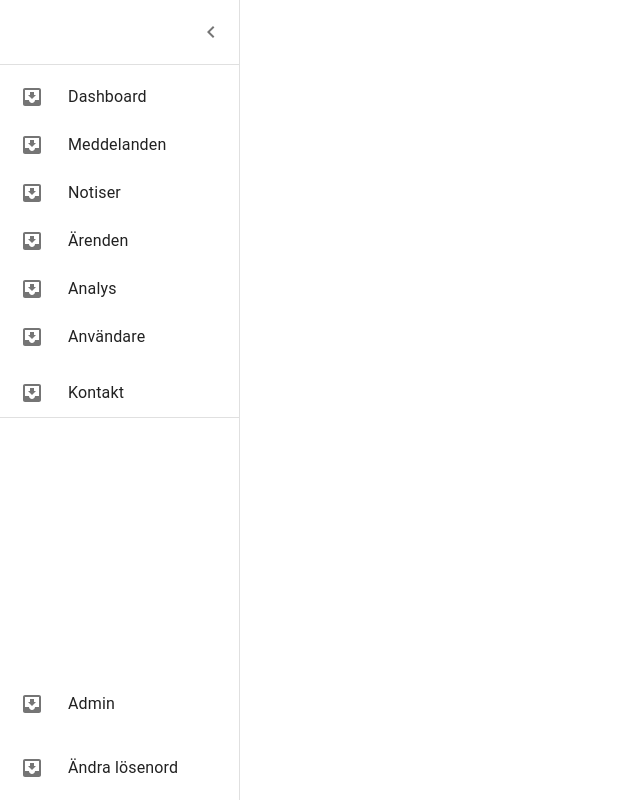
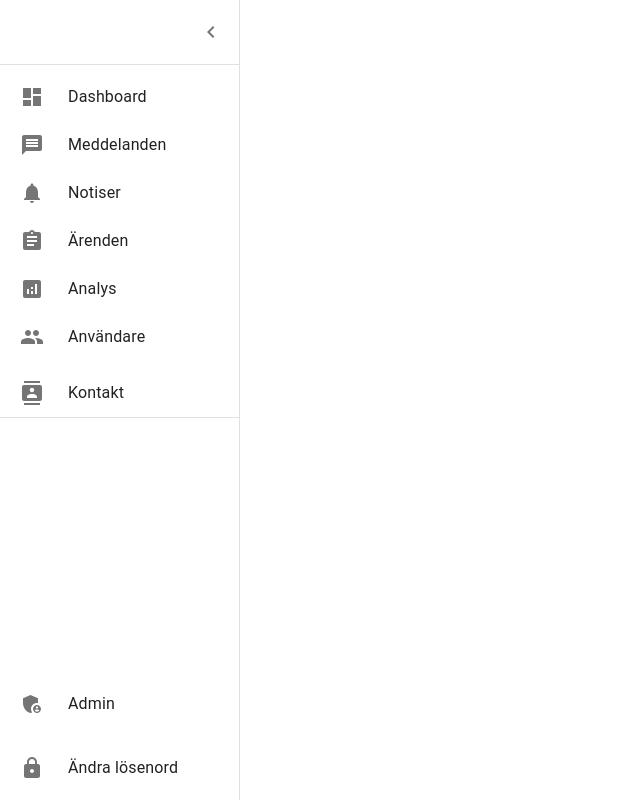
Before and after one commit to Edrin-A/CRM-system, a React (Vite) app in the folder client/: page /dashboard in a window 1280 px wide. Shown: the whole page, without its empty margins (0-640 px from the left). Built offline with nearby package versions, Linux system fonts and the light colour scheme; no server answers.

Commit message:
ändringar

```diff
--- a/client/src/Components/Dashboard.jsx
+++ b/client/src/Components/Dashboard.jsx
@@ -12,12 +12,22 @@ import ListItem from '@mui/material/ListItem';
 import ListItemButton from '@mui/material/ListItemButton';
 import ListItemIcon from '@mui/material/ListItemIcon';
 import ListItemText from '@mui/material/ListItemText';
-import InboxIcon from '@mui/icons-material/MoveToInbox';
+import DashboardIcon from '@mui/icons-material/Dashboard';
+import MessageIcon from '@mui/icons-material/Message';
+import NotificationsIcon from '@mui/icons-material/Notifications';
+import AssignmentIcon from '@mui/icons-material/Assignment';
+import AnalyticsIcon from '@mui/icons-material/Analytics';
+import PeopleIcon from '@mui/icons-material/People';
+import ContactsIcon from '@mui/icons-material/Contacts';
+import AdminPanelSettingsIcon from '@mui/icons-material/AdminPanelSettings';
+import LockIcon from '@mui/icons-material/Lock';
 import { useNavigate } from 'react-router-dom';
 import Navbar from './Navbar';
 
+// Konstanter
 const drawerWidth = 240;
 
+// Mixins för drawer-stilar
 const openedMixin = (theme) => ({
   width: drawerWidth,
   transition: theme.transitions.create('width', {
@@ -39,44 +49,89 @@ const closedMixin = (theme) => ({
   },
 });
 
+// Styled-komponenter
 const DrawerHeader = styled('div')(({ theme }) => ({
   display: 'flex',
   alignItems: 'center',
   justifyContent: 'flex-end',
   padding: theme.spacing(0, 1),
-  // necessary for content to be below app bar
+  // för att få innehållet att vara nedanför app bar
   ...theme.mixins.toolbar,
 }));
 
 const Drawer = styled(MuiDrawer, { shouldForwardProp: (prop) => prop !== 'open' })(
-  ({ theme }) => ({
+  ({ theme, open }) => ({
     width: drawerWidth,
     flexShrink: 0,
     whiteSpace: 'nowrap',
     boxSizing: 'border-box',
-    variants: [
-      {
-        props: ({ open }) => open,
-        style: {
+    ...(open && {
       ...openedMixin(theme),
       '& .MuiDrawer-paper': openedMixin(theme),
-        },
-      },
-      {
-        props: ({ open }) => !open,
-        style: {
+    }),
+    ...(!open && {
       ...closedMixin(theme),
       '& .MuiDrawer-paper': closedMixin(theme),
+    }),
+  }),
+);
+
+// Stilar för menyalternativ
+const getItemButtonStyle = (open) => [
+  {
+    minHeight: 48,
+    px: 2.5,
   },
+  open
+    ? { justifyContent: 'initial' }
+    : { justifyContent: 'center' },
+];
+
+const getItemIconStyle = (open) => [
+  {
+    minWidth: 0,
+    justifyContent: 'center',
   },
-    ],
-  }),
+  open
+    ? { mr: 3 }
+    : { mr: 'auto' },
+];
+
+const getItemTextStyle = (open) => [
+  open
+    ? { opacity: 1 }
+    : { opacity: 0 },
+];
+
+// Menyalternativ
+const getMenuItems = (navigate) => [
+  { text: 'Dashboard', icon: <DashboardIcon />, path: '/homes' },
+  { text: 'Meddelanden', icon: <MessageIcon />, path: '/message' },
+  { text: 'Notiser', icon: <NotificationsIcon />, path: '/notiser' },
+  { text: 'Ärenden', icon: <AssignmentIcon />, path: '/ärenden' },
+  { text: 'Analys', icon: <AnalyticsIcon />, path: '/analys' },
+  { text: 'Användare', icon: <PeopleIcon />, path: '/användare' },
+  { text: 'Kontakt', icon: <ContactsIcon />, path: '/Kontakt' },
+];
+
+// Komponent för ett menyalternativ
+const MenuItem = ({ text, icon, path, open, navigate }) => (
+  <ListItem disablePadding sx={{ display: 'block' }} onClick={() => navigate(path)}>
+    <ListItemButton sx={getItemButtonStyle(open)}>
+      <ListItemIcon sx={getItemIconStyle(open)}>
+        {icon}
+      </ListItemIcon>
+      <ListItemText primary={text} sx={getItemTextStyle(open)} />
+    </ListItemButton>
+  </ListItem>
 );
 
 export default function Dashboard() {
   const theme = useTheme();
   const [open, setOpen] = React.useState(true);
   const navigate = useNavigate();
+
+  const menuItems = getMenuItems(navigate);
 
   return (
     <Box sx={{ display: 'flex' }}>
@@ -89,446 +144,50 @@ export default function Dashboard() {
           </IconButton>
         </DrawerHeader>
         <Divider />
+
         <List>
-          <ListItem disablePadding sx={{ display: 'block' }} onClick={() => navigate('/homes')}>
-            <ListItemButton
-              sx={[
-                {
-                  minHeight: 48,
-                  px: 2.5,
-                },
-                open
-                  ? {
-                    justifyContent: 'initial',
-                  }
-                  : {
-                    justifyContent: 'center',
-                  },
-              ]}
-            >
-              <ListItemIcon
-                sx={[
-                  {
-                    minWidth: 0,
-                    justifyContent: 'center',
-                  },
-                  open
-                    ? {
-                      mr: 3,
-                    }
-                    : {
-                      mr: 'auto',
-                    },
-                ]}
-              >
-                <InboxIcon />
-              </ListItemIcon>
-              <ListItemText
-                primary="Dashboard"
-                sx={[
-                  open
-                    ? {
-                      opacity: 1,
-                    }
-                    : {
-                      opacity: 0,
-                    },
-                ]}
+          {menuItems.slice(0, 6).map((item, index) => (
+            <MenuItem
+              key={index}
+              text={item.text}
+              icon={item.icon}
+              path={item.path}
+              open={open}
+              navigate={navigate}
             />
-            </ListItemButton>
-          </ListItem>
-          <ListItem disablePadding sx={{ display: 'block' }} onClick={() => navigate('/message')}>
-            <ListItemButton
-              sx={[
-                {
-                  minHeight: 48,
-                  px: 2.5,
-                },
-                open
-                  ? {
-                    justifyContent: 'initial',
-                  }
-                  : {
-                    justifyContent: 'center',
-                  },
-              ]}
-            >
-              <ListItemIcon
-                sx={[
-                  {
-                    minWidth: 0,
-                    justifyContent: 'center',
-                  },
-                  open
-                    ? {
-                      mr: 3,
-                    }
-                    : {
-                      mr: 'auto',
-                    },
-                ]}
-              >
-                <InboxIcon />
-              </ListItemIcon>
-              <ListItemText
-                primary="Meddelanden"
-                sx={[
-                  open
-                    ? {
-                      opacity: 1,
-                    }
-                    : {
-                      opacity: 0,
-                    },
-                ]}
-              />
-            </ListItemButton>
-          </ListItem>
-          <ListItem disablePadding sx={{ display: 'block' }} onClick={() => navigate('/notiser')}>
-            <ListItemButton
-              sx={[
-                {
-                  minHeight: 48,
-                  px: 2.5,
-                },
-                open
-                  ? {
-                    justifyContent: 'initial',
-                  }
-                  : {
-                    justifyContent: 'center',
-                  },
-              ]}
-            >
-              <ListItemIcon
-                sx={[
-                  {
-                    minWidth: 0,
-                    justifyContent: 'center',
-                  },
-                  open
-                    ? {
-                      mr: 3,
-                    }
-                    : {
-                      mr: 'auto',
-                    },
-                ]}
-              >
-                <InboxIcon />
-              </ListItemIcon>
-              <ListItemText
-                primary="Notiser"
-                sx={[
-                  open
-                    ? {
-                      opacity: 1,
-                    }
-                    : {
-                      opacity: 0,
-                    },
-                ]}
-              />
-            </ListItemButton>
-          </ListItem>
-          <ListItem disablePadding sx={{ display: 'block' }} onClick={() => navigate('/ärenden')}>
-            <ListItemButton
-              sx={[
-                {
-                  minHeight: 48,
-                  px: 2.5,
-                },
-                open
-                  ? {
-                    justifyContent: 'initial',
-                  }
-                  : {
-                    justifyContent: 'center',
-                  },
-              ]}
-            >
-              <ListItemIcon
-                sx={[
-                  {
-                    minWidth: 0,
-                    justifyContent: 'center',
-                  },
-                  open
-                    ? {
-                      mr: 3,
-                    }
-                    : {
-                      mr: 'auto',
-                    },
-                ]}
-              >
-                <InboxIcon />
-              </ListItemIcon>
-              <ListItemText
-                primary="Ärenden"
-                sx={[
-                  open
-                    ? {
-                      opacity: 1,
-                    }
-                    : {
-                      opacity: 0,
-                    },
-                ]}
-              />
-            </ListItemButton>
-          </ListItem>
-          <ListItem disablePadding sx={{ display: 'block' }} onClick={() => navigate('/analys')}>
-            <ListItemButton
-              sx={[
-                {
-                  minHeight: 48,
-                  px: 2.5,
-                },
-                open
-                  ? {
-                    justifyContent: 'initial',
-                  }
-                  : {
-                    justifyContent: 'center',
-                  },
-              ]}
-            >
-              <ListItemIcon
-                sx={[
-                  {
-                    minWidth: 0,
-                    justifyContent: 'center',
-                  },
-                  open
-                    ? {
-                      mr: 3,
-                    }
-                    : {
-                      mr: 'auto',
-                    },
-                ]}
-              >
-                <InboxIcon />
-              </ListItemIcon>
-              <ListItemText
-                primary="Analys"
-                sx={[
-                  open
-                    ? {
-                      opacity: 1,
-                    }
-                    : {
-                      opacity: 0,
-                    },
-                ]}
-              />
-            </ListItemButton>
-          </ListItem>
-          <ListItem disablePadding sx={{ display: 'block' }} onClick={() => navigate('/användare')}>
-            <ListItemButton
-              sx={[
-                {
-                  minHeight: 48,
-                  px: 2.5,
-                },
-                open
-                  ? {
-                    justifyContent: 'initial',
-                  }
-                  : {
-                    justifyContent: 'center',
-                  },
-              ]}
-            >
-              <ListItemIcon
-                sx={[
-                  {
-                    minWidth: 0,
-                    justifyContent: 'center',
-                  },
-                  open
-                    ? {
-                      mr: 3,
-                    }
-                    : {
-                      mr: 'auto',
-                    },
-                ]}
-              >
-                <InboxIcon />
-              </ListItemIcon>
-              <ListItemText
-                primary="Användare"
-                sx={[
-                  open
-                    ? {
-                      opacity: 1,
-                    }
-                    : {
-                      opacity: 0,
-                    },
-                ]}
-              />
-            </ListItemButton>
-          </ListItem>
+          ))}
+        </List>
 
-
-
-        </List>
-        <ListItem disablePadding sx={{ display: 'block' }} onClick={() => navigate('/Kontakt')}>
-            <ListItemButton
-              sx={[
-                {
-                  minHeight: 48,
-                  px: 2.5,
-                },
-                open
-                  ? {
-                      justifyContent: 'initial',
-                    }
-                  : {
-                      justifyContent: 'center',
-                    },
-              ]}
-            >
-              <ListItemIcon
-                sx={[
-                  {
-                    minWidth: 0,
-                    justifyContent: 'center',
-                  },
-                  open
-                    ? {
-                        mr: 3,
-                      }
-                    : {
-                        mr: 'auto',
-                      },
-                ]}
-              >
-                <InboxIcon />
-              </ListItemIcon>
-              <ListItemText
-                primary="Kontakt"
-                sx={[
-                  open
-                    ? {
-                        opacity: 1,
-                      }
-                    : {
-                        opacity: 0,
-                      },
-                ]}
-              />
-            </ListItemButton>
-          </ListItem>
-        <Divider />
-        <List sx={{ marginTop: 'auto' }}>
-          <ListItem disablePadding sx={{ display: 'block' }} onClick={() => navigate('/admin')}>
-            <ListItemButton
-              sx={[
-                {
-                  minHeight: 48,
-                  px: 2.5,
-                },
-                open
-                  ? {
-                    justifyContent: 'initial',
-                  }
-                  : {
-                    justifyContent: 'center',
-                  },
-              ]}
-            >
-              <ListItemIcon
-                sx={[
-                  {
-                    minWidth: 0,
-                    justifyContent: 'center',
-                  },
-                  open
-                    ? {
-                      mr: 3,
-                    }
-                    : {
-                      mr: 'auto',
-                    },
-                ]}
-              >
-                <InboxIcon />
-              </ListItemIcon>
-              <ListItemText
-                primary="Admin"
-                sx={[
-                  open
-                    ? {
-                      opacity: 1,
-                    }
-                    : {
-                      opacity: 0,
-                    },
-                ]}
+        <MenuItem
+          text={menuItems[6].text}
+          icon={menuItems[6].icon}
+          path={menuItems[6].path}
+          open={open}
+          navigate={navigate}
         />
 
+        <Divider />
 
-            </ListItemButton>
-          </ListItem>
+        <List sx={{ marginTop: 'auto' }}>
+          <MenuItem
+            text="Admin"
+            icon={<AdminPanelSettingsIcon />}
+            path="/admin"
+            open={open}
+            navigate={navigate}
+          />
         </List>
 
-         <List sx={{ marginTop: 'top' }}>
-          <ListItem disablePadding sx={{ display: 'block' }} onClick={() => navigate('/Password')}>
-            <ListItemButton
-              sx={[
-                {
-                  minHeight: 48,
-                  px: 2.5,
-                },
-                open
-                  ? {
-                    justifyContent: 'initial',
-                  }
-                  : {
-                    justifyContent: 'center',
-                  },
-              ]}
-            >
-              <ListItemIcon
-                sx={[
-                  {
-                    minWidth: 0,
-                    justifyContent: 'center',
-                  },
-                  open
-                    ? {
-                      mr: 3,
-                    }
-                    : {
-                      mr: 'auto',
-                    },
-                ]}
-              >
-                <InboxIcon />
-              </ListItemIcon>
-              <ListItemText
-                primary="Ändra lösenord"
-                sx={[
-                  open
-                    ? {
-                      opacity: 1,
-                    }
-                    : {
-                      opacity: 0,
-                    },
-                ]}
+        <List>
+          <MenuItem
+            text="Ändra lösenord"
+            icon={<LockIcon />}
+            path="/Password"
+            open={open}
+            navigate={navigate}
           />
-
-
-            </ListItemButton>
-          </ListItem>
         </List>
       </Drawer>
-
     </Box>
   );
 }
--- a/client/src/index.css
+++ b/client/src/index.css
@@ -198,7 +198,7 @@
   width: 450px;
 }
 
-.form-medelande {
+.form-meddelande {
   height: 120px;
 }
 
--- a/client/src/pages/Layout.jsx
+++ b/client/src/pages/Layout.jsx
@@ -222,13 +222,13 @@ export default function Layout() {
 
             <div className='formGroup'>
               <label htmlFor='message'>Meddelande:</label>
-              <input
-                className='form-medelande'
+              <textarea
+                className='form-meddelande'
                 id='message'
                 value={message}
                 onChange={(e) => setMessage(e.target.value)}
                 required
-              />
+              ></textarea>
             </div>
 
             <Button className='SendButton-Layout' text="Skicka in" type="submit" />
```
Also changed, not shown: client/src/pages/Password.jsx (+8 -18 lines), 1 other file (tests, documents, lock files or other folders). Lines whose indentation alone changed are shown as unchanged.
